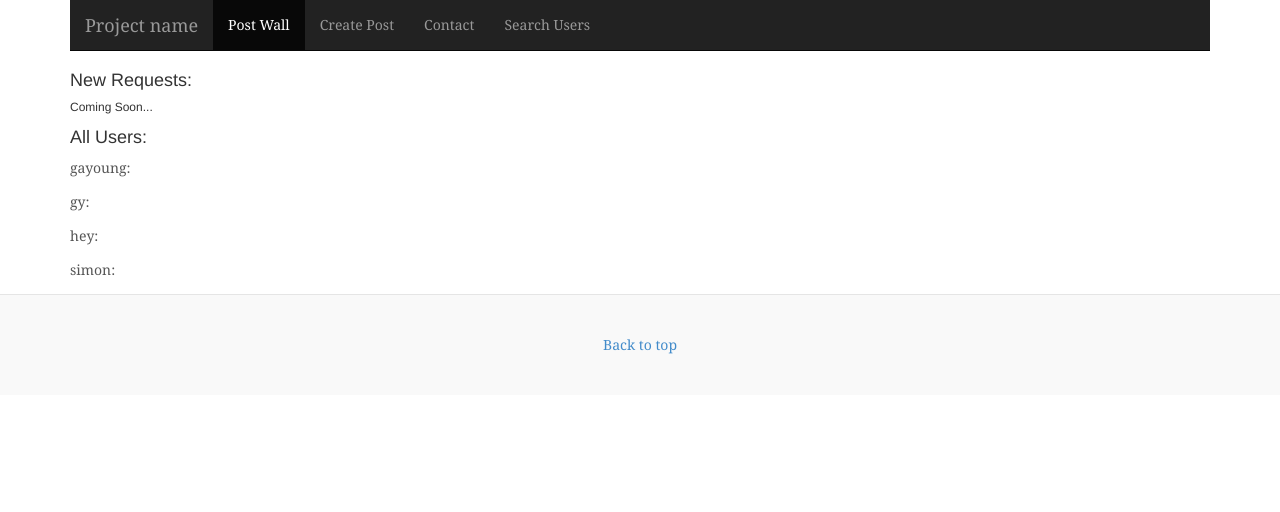
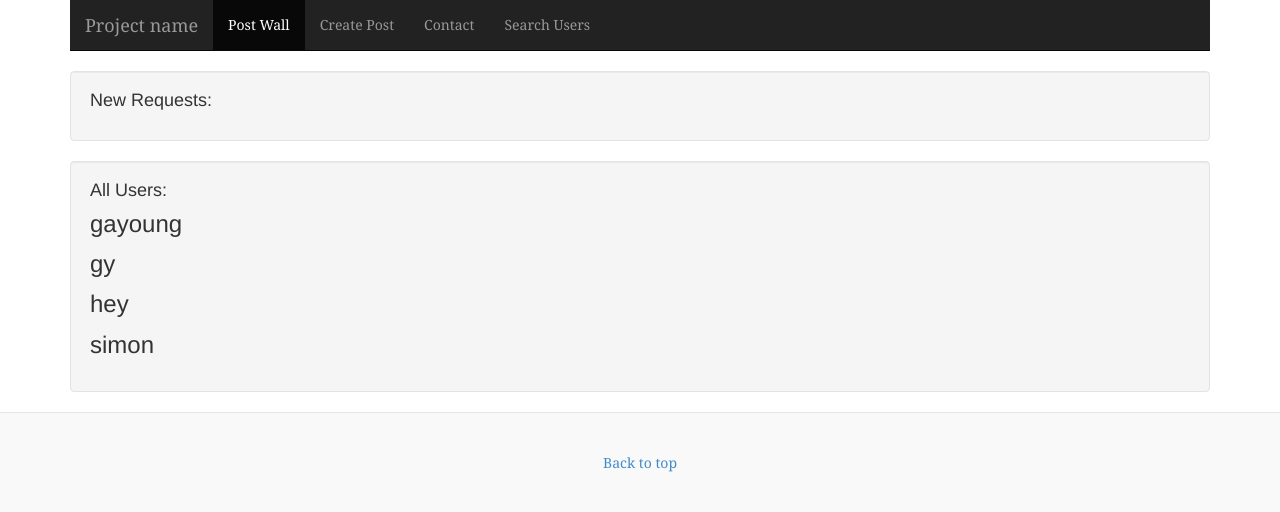
Before and after one commit to jreddeko/cmput410-project, a Django app: template project/friendbook/templates/main/search_user.html in a window 1280 px wide. Shown: the top 512 px of the page. Run offline with Django 3.2, Linux system fonts and the light colour scheme; the template is opened without the code that fills it: values that come from a table or form of the project are taken from there, others are empty; data comes from the database, SQL or seed files in the repository; both versions use the stored data as it was after the commit; tables that the repository leaves empty hold one stand-in row (values such as "Sample post"); parts of the project's set-up code (start-up, migrations or seed data) failed here and were passed over; some libraries are stand-ins or nearby versions.

Commit message:
finished friend notifcations

```diff
--- a/project/friendbook/main/urls.py
+++ b/project/friendbook/main/urls.py
@@ -15,6 +15,7 @@ urlpatterns = patterns('',
     url(r'^server_admin/$', views.server_admin, name='server_admin'),
     url(r'^newpost/$', views.newpost, name='newpost'),
     url(r'^friendship/$', views.friendship, name='friendship'),
+    url(r'^friendship_accept/$', views.friendship_accept, name='friendship_accept'),
     url(r'^search_users/$', views.search_users, name='search_users'),
     url(r'^authors$', views.users, name='users'),
     url(r'^author/$', views.users, name='users'),
--- a/project/friendbook/templates/main/search_user.html
+++ b/project/friendbook/templates/main/search_user.html
@@ -43,39 +43,46 @@
             </div>
         </div>
        <div class="container">
-            <div class="notif">
+            <div class="row">
+                <div class="col-sm-12">
+                    <div class="well">
                 <h4>New Requests:</h4>
-                <h6>Coming Soon...</h6>
-                <form  action="{% url 'friendship' %}" method="get">
+            {% for friend in friends %}
+                    {% if friend.username2.username == me and friend.accept == 0 %}
+                    <form  action="{% url 'friendship_accept' %}" method="post">
                         {% csrf_token %}
-            {% for friend in friends %}
-                {% if friend.username2 = me  %}
-                {{ user.username1 }}:
-
+                        <h3>{{ friend.username1.username }}</h3>
+                        <input type="hidden" name="friendrequest" value="{{ friend.username1.username }}">
                         <input type="submit" value="Accept Request">
                     {% endif %}
+                    </form>
             {% endfor %}
-            </form>
+            </div>
+        </div>
     </div>
 </div>
         <div class="container">
+            <div class="row">
+                <div class="col-sm-12">
+                    <div class="well">
             <h4>All Users:</h4>
-
             {% for user in users %}
-
                 {% if user.username != me %}
-                {{ user.username }}:
+                    <h3>{{ user.username }}</h3>
                     <form  action="{% url 'friendship' %}" method="post">
                     {% csrf_token %}
 	               {% if user.username not in check %}
+                        <input type="submit" value="Add As Friend">
                         <input type="hidden" name="friendname" value="{{ user.username }}">
-                    <input type="submit" value="Add As Friend">
 		    {% endif %}
                 </form>
              {% endif %}
             {% endfor %}
 
-        </div><!-- /.container -->
+         </div>
+        </div>
+    </div>
+</div>
 
         <div class="blog-footer">
             <a href="#">Back to top</a>
```
Also changed, not shown: project/friendbook/main/views.py (+19 -3 lines), project/friendbook/db.sqlite3. Lines whose indentation alone changed are shown as unchanged.
